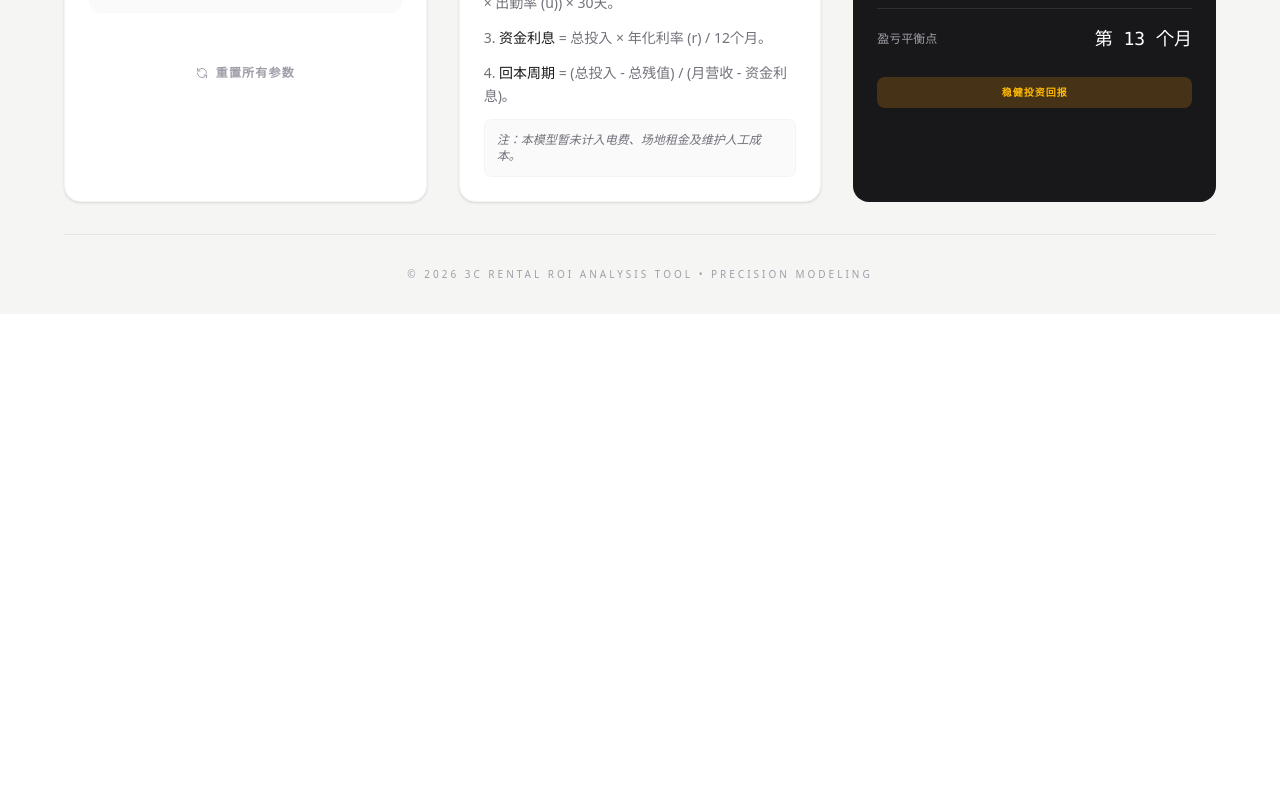
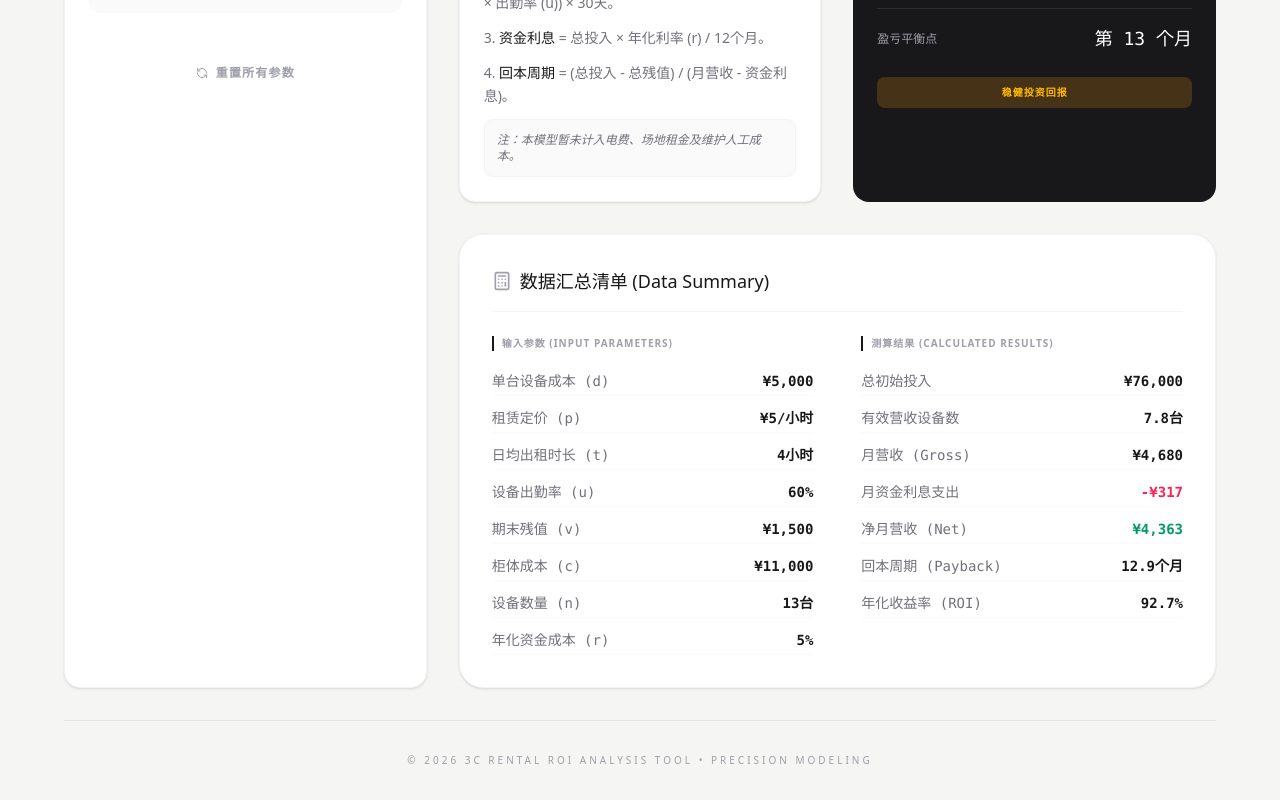
Before and after one commit to owocow/lebox-roi, a React (Vite) app: page / in a window 1280 px wide. Shown: the part 991-1791 px from the top of the page. Before the commit the page ends 1305 px from the top, so only its background shows below. Built offline with nearby package versions, Linux system fonts and the light colour scheme.

Commit message:
feat: Add data summary section to results
Introduces a new section in the results view to display a summary of input parameters, providing users with a clear overview of the data used in their ROI calculations. This enhances usability by consolidating key information.

```diff
--- a/src/App.tsx
+++ b/src/App.tsx
@@ -486,6 +486,90 @@ export default function App() {
                 </div>
               </div>
             </div>
+
+            {/* Data Summary Section */}
+            <div className="bg-white p-8 rounded-3xl border border-zinc-100 shadow-sm space-y-6">
+              <div className="flex items-center gap-2 pb-4 border-b border-zinc-100">
+                <Calculator className="w-5 h-5 text-zinc-400" />
+                <h2 className="text-lg font-medium">数据汇总清单 (Data Summary)</h2>
+              </div>
+
+              <div className="grid grid-cols-1 md:grid-cols-2 gap-12">
+                {/* Input Parameters Summary */}
+                <div className="space-y-4">
+                  <h3 className="text-[10px] font-bold text-zinc-400 uppercase tracking-widest border-l-2 border-zinc-900 pl-2">输入参数 (Input Parameters)</h3>
+                  <div className="space-y-2 font-mono text-sm">
+                    <div className="flex justify-between py-1 border-b border-zinc-50">
+                      <span className="text-zinc-500">单台设备成本 (d)</span>
+                      <span className="font-semibold">¥{params.d.toLocaleString()}</span>
+                    </div>
+                    <div className="flex justify-between py-1 border-b border-zinc-50">
+                      <span className="text-zinc-500">租赁定价 (p)</span>
+                      <span className="font-semibold">¥{params.p}/小时</span>
+                    </div>
+                    <div className="flex justify-between py-1 border-b border-zinc-50">
+                      <span className="text-zinc-500">日均出租时长 (t)</span>
+                      <span className="font-semibold">{params.t}小时</span>
+                    </div>
+                    <div className="flex justify-between py-1 border-b border-zinc-50">
+                      <span className="text-zinc-500">设备出勤率 (u)</span>
+                      <span className="font-semibold">{params.u}%</span>
+                    </div>
+                    <div className="flex justify-between py-1 border-b border-zinc-50">
+                      <span className="text-zinc-500">期末残值 (v)</span>
+                      <span className="font-semibold">¥{params.v.toLocaleString()}</span>
+                    </div>
+                    <div className="flex justify-between py-1 border-b border-zinc-50">
+                      <span className="text-zinc-500">柜体成本 (c)</span>
+                      <span className="font-semibold">¥{params.c.toLocaleString()}</span>
+                    </div>
+                    <div className="flex justify-between py-1 border-b border-zinc-50">
+                      <span className="text-zinc-500">设备数量 (n)</span>
+                      <span className="font-semibold">{params.n}台</span>
+                    </div>
+                    <div className="flex justify-between py-1 border-b border-zinc-50">
+                      <span className="text-zinc-500">年化资金成本 (r)</span>
+                      <span className="font-semibold">{params.r}%</span>
+                    </div>
+                  </div>
+                </div>
+
+                {/* Calculated Results Summary */}
+                <div className="space-y-4">
+                  <h3 className="text-[10px] font-bold text-zinc-400 uppercase tracking-widest border-l-2 border-zinc-900 pl-2">测算结果 (Calculated Results)</h3>
+                  <div className="space-y-2 font-mono text-sm">
+                    <div className="flex justify-between py-1 border-b border-zinc-50">
+                      <span className="text-zinc-500">总初始投入</span>
+                      <span className="font-semibold text-zinc-900">¥{results.totalInitialInvestment.toLocaleString()}</span>
+                    </div>
+                    <div className="flex justify-between py-1 border-b border-zinc-50">
+                      <span className="text-zinc-500">有效营收设备数</span>
+                      <span className="font-semibold text-zinc-900">{(params.n * params.u / 100).toFixed(1)}台</span>
+                    </div>
+                    <div className="flex justify-between py-1 border-b border-zinc-50">
+                      <span className="text-zinc-500">月营收 (Gross)</span>
+                      <span className="font-semibold text-zinc-900">¥{results.monthlyRevenue.toLocaleString()}</span>
+                    </div>
+                    <div className="flex justify-between py-1 border-b border-zinc-50">
+                      <span className="text-zinc-500">月资金利息支出</span>
+                      <span className="font-semibold text-rose-500">-¥{results.monthlyInterestCost.toLocaleString(undefined, { maximumFractionDigits: 0 })}</span>
+                    </div>
+                    <div className="flex justify-between py-1 border-b border-zinc-50">
+                      <span className="text-zinc-500">净月营收 (Net)</span>
+                      <span className="font-semibold text-emerald-600">¥{(results.monthlyRevenue - results.monthlyInterestCost).toLocaleString(undefined, { maximumFractionDigits: 0 })}</span>
+                    </div>
+                    <div className="flex justify-between py-1 border-b border-zinc-50">
+                      <span className="text-zinc-500">回本周期 (Payback)</span>
+                      <span className="font-semibold text-zinc-900">{results.paybackMonths === Infinity ? '∞' : results.paybackMonths.toFixed(1)}个月</span>
+                    </div>
+                    <div className="flex justify-between py-1 border-b border-zinc-50">
+                      <span className="text-zinc-500">年化收益率 (ROI)</span>
+                      <span className="font-semibold text-zinc-900">{results.paybackMonths > 0 ? ((12 / results.paybackMonths) * 100).toFixed(1) : 0}%</span>
+                    </div>
+                  </div>
+                </div>
+              </div>
+            </div>
           </section>
         </main>
 
```
